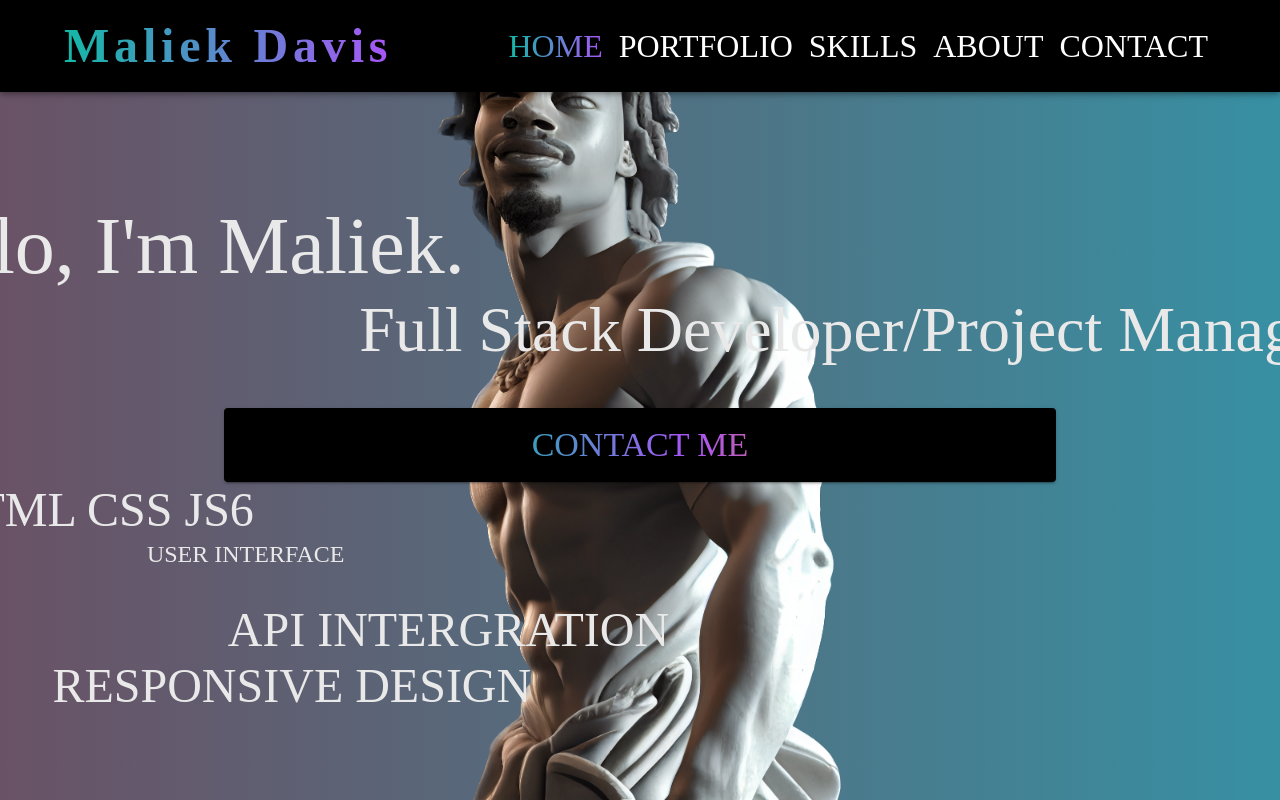
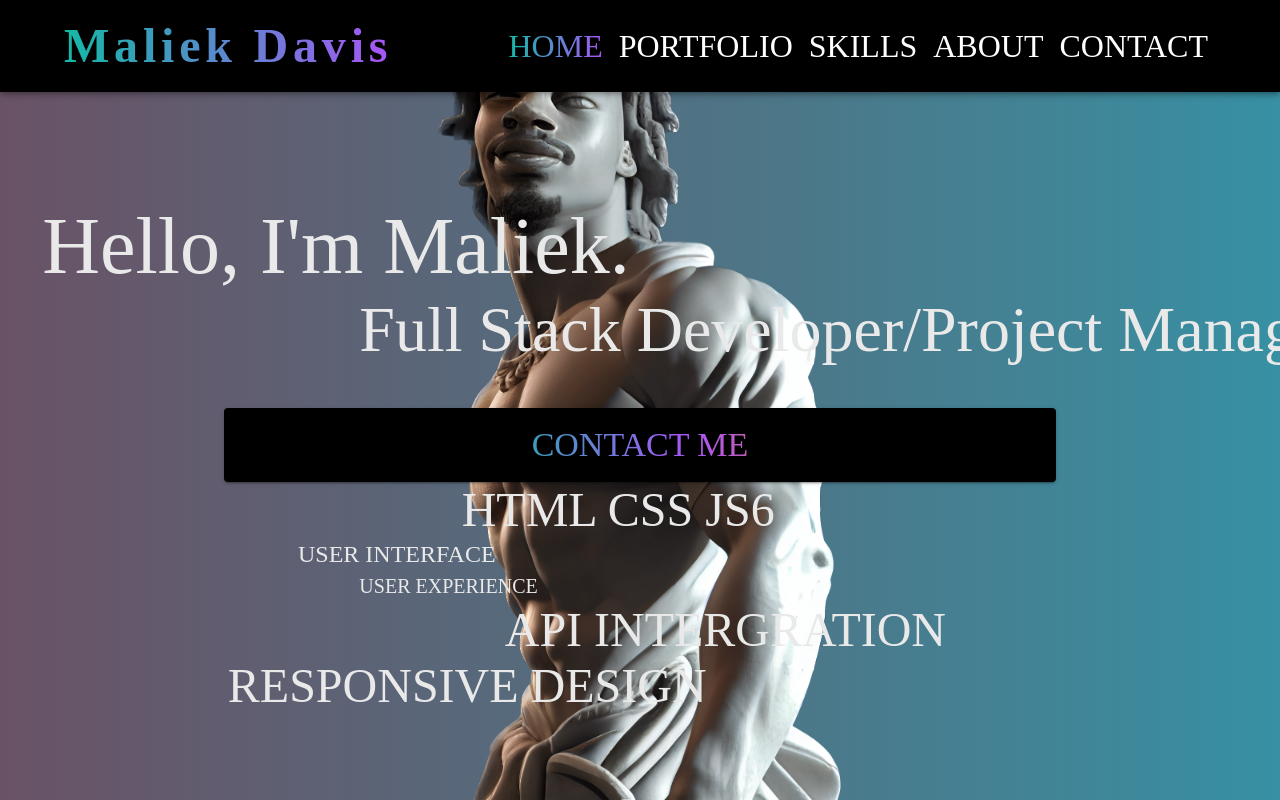
Before and after one commit to cosmicgems/cautious-spoon, a Next.js app: page / in a window 1280 px wide. Built offline with nearby package versions, Linux system fonts and the light colour scheme; a web font is replaced by a local one.

Commit message:
index page slow text speed

```diff
--- a/pages/index.js
+++ b/pages/index.js
@@ -46,7 +46,7 @@ export default function Home() {
                   alignItems: 'center',
                   animation: {
                     xs: 'slide-left 9s linear infinite',
-                    md: 'slide-left 15s linear infinite'
+                    md: 'slide-left 17s linear infinite'
                   },
                 }}>  Hello, I&#39;m Maliek.
               </Typography>
@@ -97,7 +97,7 @@ export default function Home() {
                     alignItems: 'center',
                     animation: {
                       xs: 'slide-left2 15s linear infinite',
-                      md: 'slide-left2 11s linear infinite'
+                      md: 'slide-left2 18s linear infinite'
                     }
                   }}>  HTML CSS JS6
                 </Typography>
@@ -115,7 +115,7 @@ export default function Home() {
                     alignItems: 'center',
                     animation: {
                       xs: 'slide-left2 7s linear infinite',
-                      md: 'slide-left2 13s linear infinite'
+                      md: 'slide-left2 15s linear infinite'
                     }
                   }}>  USER INTERFACE
                 </Typography>
@@ -133,7 +133,7 @@ export default function Home() {
                     alignItems: 'center',
                     animation: {
                       xs: 'slide-left2 12s linear infinite',
-                      md: 'slide-left2 10s linear infinite'
+                      md: 'slide-left2 16s linear infinite'
                     }
                   }}>  USER EXPERIENCE
                 </Typography>
@@ -151,7 +151,7 @@ export default function Home() {
                     alignItems: 'center',
                     animation: {
                       xs: 'slide-left2 9s linear infinite',
-                      md: 'slide-left2 14s linear infinite'
+                      md: 'slide-left2 19s linear infinite'
                     }
                   }}>  API INTERGRATION
                 </Typography>
@@ -169,7 +169,7 @@ export default function Home() {
                     alignItems: 'center',
                     animation: {
                       xs: 'slide-left2 10s linear infinite',
-                      md: 'slide-left2 12s linear infinite'
+                      md: 'slide-left2 14s linear infinite'
                     }
                   }}>  RESPONSIVE DESIGN
                 </Typography>
```
